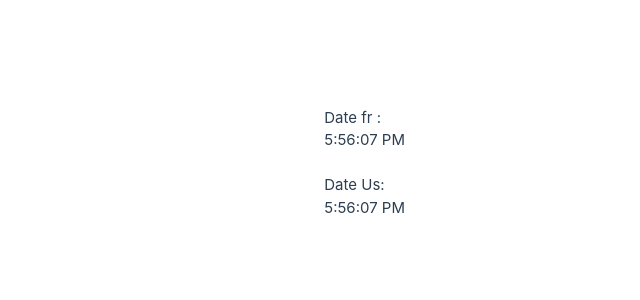
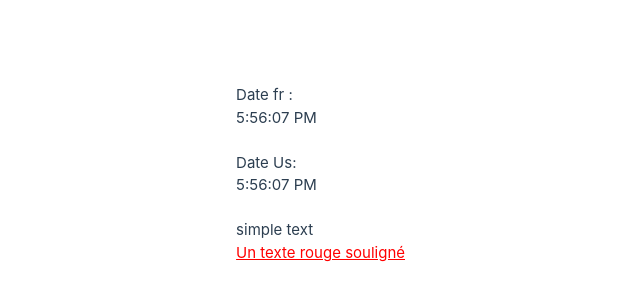
Before and after one commit to manu-cj/vue3-par-la-pratique, a Vue app: page / in a window 1280 px wide. Shown: the part 226-526 px from the top of the page, without its empty margins (155-795 px from the left). Built offline with nearby package versions, Linux system fonts and the light colour scheme.

Commit message:
propriètès calculées, data binding (v-bind, v-text, v-html)

```diff
--- a/src/components/FirstApp.vue
+++ b/src/components/FirstApp.vue
@@ -3,6 +3,11 @@
     <p>Date fr :</p> {{dateFr}}<br><br>
 
     <p>Date  Us:</p> {{dateUs}}<br><br>
+
+    <div v-bind:id="id">
+      <p v-text="textBrut"></p>
+      <p v-html="textHtml"></p>
+    </div>
 
   </div>
 </template>
@@ -14,6 +19,10 @@ export default {
       data() {
         return {
           d: new Date(),
+          url : "../assets/logo.svg",
+          id : "vue",
+          textBrut : "simple text",
+          textHtml : "<font color ='red'><u>Un texte rouge souligné</u></font>"
         }
       },
   computed: {
```
